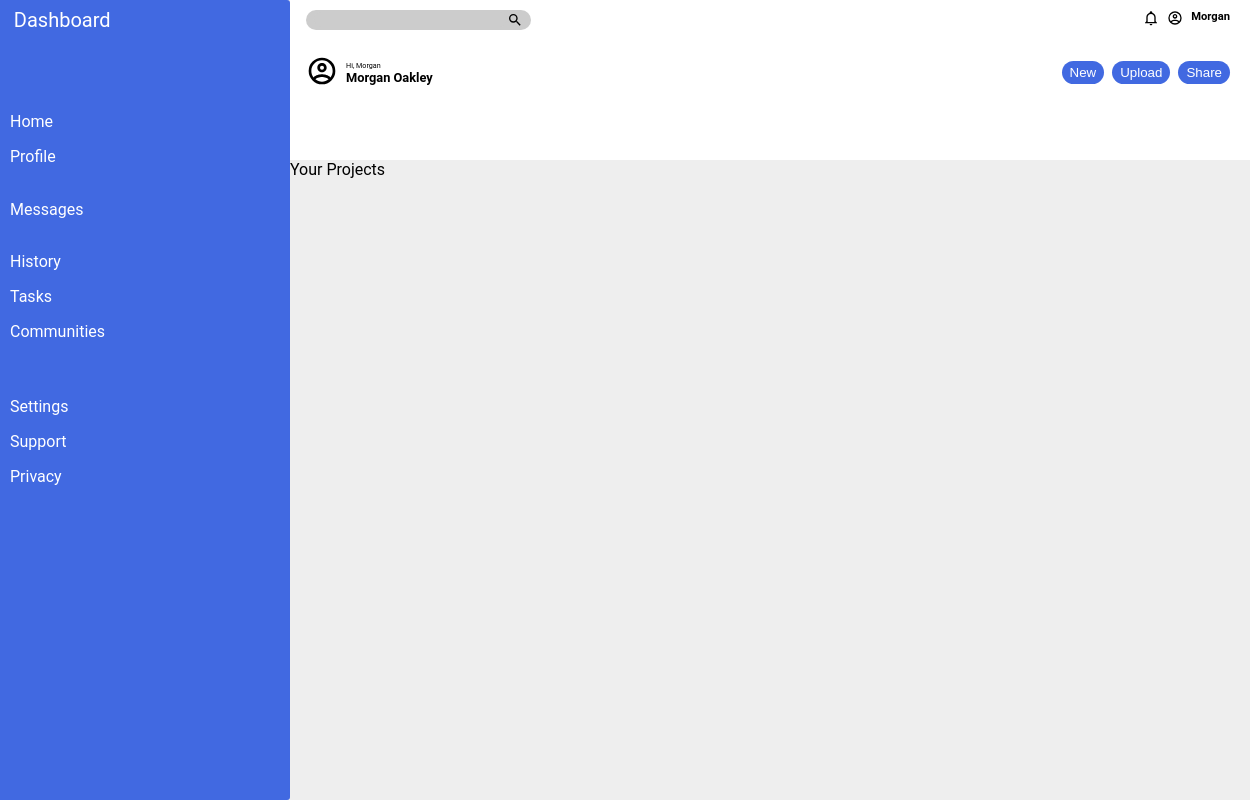
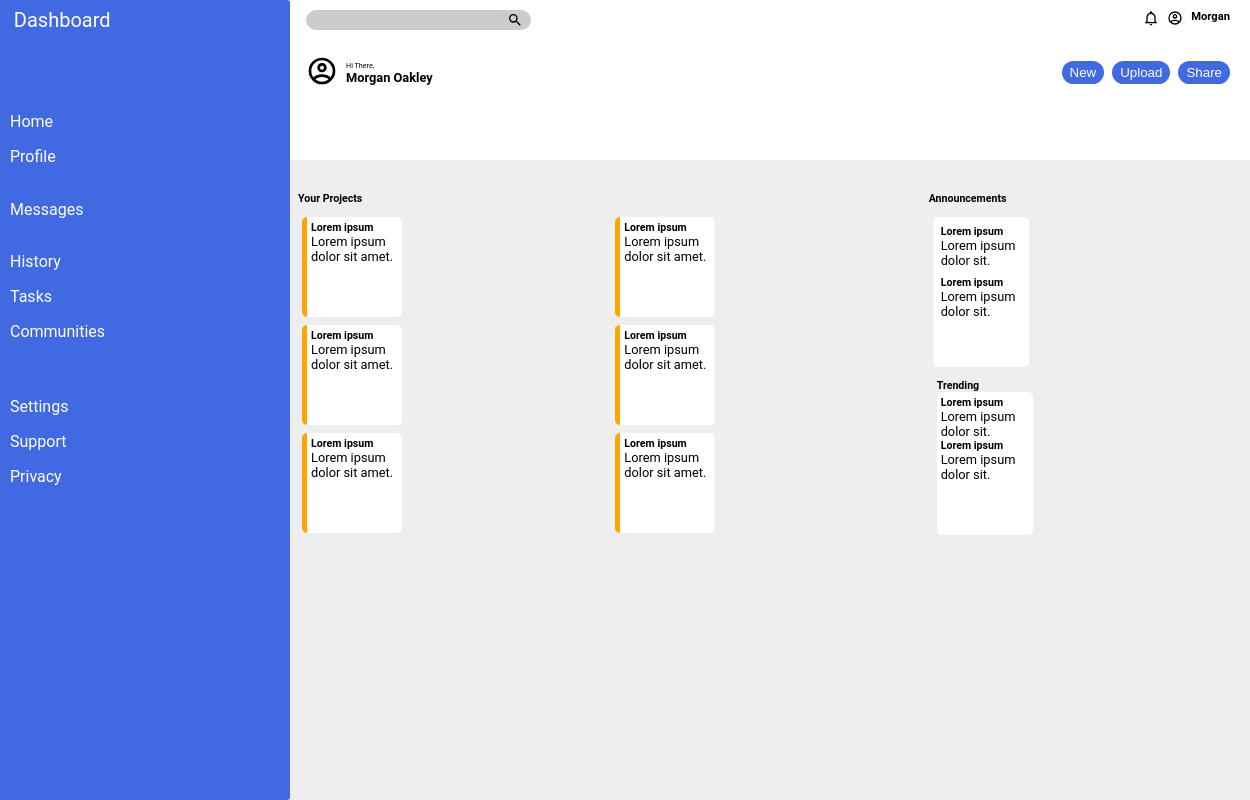
Before and after one commit to AmoroBG/dashboard, a plain HTML site: page index.html in a window 1280 px wide. Shown: the full height of the page, 30-1280 px from the left. Drawn offline with Linux system fonts and the light colour scheme.

Commit message:
Apply styles to the content section

```diff
--- a/index.html
+++ b/index.html
@@ -76,7 +76,7 @@
             <ul class="profile">
               <li><img src="icons/avatar.svg" alt="Avatar" /></li>
               <li class="name">
-                <span class="hi">Hi, Morgan</span> <span>Morgan Oakley</span>
+                <span class="hi">Hi There,</span> <span>Morgan Oakley</span>
               </li>
             </ul>
             <ul class="buttons">
@@ -86,7 +86,61 @@
             </ul>
           </section>
         </section>
-        <section class="projects">Your Projects</section>
+        <section class="content">
+          <section class="projects">
+            <h5>Your Projects</h5>
+            <div class="items">
+              <div class="item">
+                <h5>Lorem ipsum</h5>
+                <p>Lorem ipsum dolor sit amet.</p>
+              </div>
+              <div class="item">
+                <h5>Lorem ipsum</h5>
+                <p>Lorem ipsum dolor sit amet.</p>
+              </div>
+              <div class="item">
+                <h5>Lorem ipsum</h5>
+                <p>Lorem ipsum dolor sit amet.</p>
+              </div>
+              <div class="item">
+                <h5>Lorem ipsum</h5>
+                <p>Lorem ipsum dolor sit amet.</p>
+              </div>
+              <div class="item">
+                <h5>Lorem ipsum</h5>
+                <p>Lorem ipsum dolor sit amet.</p>
+              </div>
+              <div class="item">
+                <h5>Lorem ipsum</h5>
+                <p>Lorem ipsum dolor sit amet.</p>
+              </div>
+            </div>
+          </section>
+          <section class="announcements">
+            <h5>Announcements</h5>
+            <div class="announcements-items">
+              <div class="announcements-item">
+                <div>
+                  <h5>Lorem ipsum</h5>
+                  <p>Lorem ipsum dolor sit.</p>
+                </div>
+                <div>
+                  <h5>Lorem ipsum</h5>
+                  <p>Lorem ipsum dolor sit.</p>
+                </div>
+              </div>
+              <div>
+                <h5>Trending</h5>
+                <div class="announcements-item">
+                  <h5>Lorem ipsum</h5>
+                  <p>Lorem ipsum dolor sit.</p>
+                  <h5>Lorem ipsum</h5>
+                  <p>Lorem ipsum dolor sit.</p>
+                </div>
+              </div>
+            </div>
+          </section>
+        </section>
       </main>
     </div>
   </body>
--- a/styles.css
+++ b/styles.css
@@ -5,7 +5,9 @@
 }
 body {
   background-color: #eee;
-  font-family: Roboto, system-ui, -apple-system, BlinkMacSystemFont, 'Segoe UI', Oxygen, Ubuntu, Cantarell, 'Open Sans', 'Helvetica Neue', sans-serif;
+  font-family: Roboto, system-ui, -apple-system, BlinkMacSystemFont, "Segoe UI",
+    Oxygen, Ubuntu, Cantarell, "Open Sans", "Helvetica Neue", sans-serif;
+  overflow-x: hidden;
 }
 
 /* Utility Classes */
@@ -16,7 +18,7 @@ img {
   width: 1rem;
   cursor: pointer;
 }
-svg{
+svg {
   fill: white;
 }
 
@@ -36,6 +38,12 @@ aside.sidebar {
   flex-direction: column;
   gap: 2.5rem;
 }
+aside.sidebar li:hover,
+aside.sidebar .heading:hover {
+  background-color: white;
+  color: royalblue;
+  border-radius: 5px;
+}
 section.heading {
   margin-bottom: 2rem;
   font-size: 1.25rem;
@@ -44,40 +52,41 @@ section.heading {
   align-items: center;
   gap: 1rem;
 }
-section.heading img{
+section.heading img {
   width: 1.24rem;
 }
 
-ul.menu-items{
+ul.menu-items {
   display: flex;
   flex-direction: column;
 }
-ul.menu-items li{
+ul.menu-items li {
   display: flex;
   align-items: center;
   gap: 1rem;
   margin: 0.5rem 0;
   cursor: pointer;
 }
-main{
+main {
   display: grid;
   grid-template-rows: 1fr 4fr;
 }
-main section.header{
+main section.header {
   background-color: white;
   padding: 0.5rem 1rem;
   display: flex;
   flex-direction: column;
   gap: 1.5rem;
 }
-main section.header .top-row, main section.header .bottom-row{
+main section.header .top-row,
+main section.header .bottom-row {
   display: flex;
   align-items: center;
   justify-content: space-between;
   font-size: 0.7rem;
   font-weight: bold;
 }
-main section.header .top-row ul{
+main section.header .top-row ul {
   display: flex;
 }
 div.search {
@@ -87,43 +96,42 @@ div.search {
   border-radius: 16px;
   padding: 0.125rem 0.5rem;
 }
-div.search input{
+div.search input {
   outline: none;
   border: none;
   border-radius: 8px;
   background-color: #ccc;
   padding: 0 0.5rem;
 }
-ul.header-top-row li{
+ul.header-top-row li {
   padding: 0.125rem 0.25rem;
 }
-main section.header .bottom-row{
+main section.header .bottom-row {
   font-size: 0.8rem;
 }
-.bottom-row ul{
+.bottom-row ul {
   display: flex;
   align-items: center;
 }
-.bottom-row ul.profile{
+.bottom-row ul.profile {
   display: flex;
   align-items: center;
   justify-content: space-between;
   gap: 0.5rem;
 }
-.bottom-row ul.profile img{
+.bottom-row ul.profile img {
   width: 2rem;
-
 }
-ul li.name{
+ul li.name {
   flex: 1;
   display: flex;
   flex-direction: column;
 }
-.hi{
+.hi {
   font-size: 0.45rem;
   font-weight: lighter;
 }
-button{
+button {
   outline: none;
   border: none;
   border-radius: 16px;
@@ -133,6 +141,53 @@ button{
   color: white;
   cursor: pointer;
 }
-button:hover{
+button:hover {
   background-color: blue;
 }
+section.content {
+  display: grid;
+  grid-template-columns: 2fr 1fr;
+  gap: 0.25rem;
+  height: 25rem;
+  width: 100%;
+  padding: 2rem 0.5rem;
+  font-size: 0.8rem;
+}
+section.content div {
+  padding: 0.25rem;
+}
+
+section.projects,
+section.announcements {
+  display: flex;
+  flex-direction: column;
+  gap: 0.5rem;
+}
+div.items {
+  display: grid;
+  grid-template-columns: repeat(2, 1fr);
+  gap: 0.5rem;
+}
+div.item {
+  background-color: white;
+  border-radius: 5px;
+  border-left: 5px solid orange;
+  width: 6.25rem;
+  height: 6.25rem;
+}
+.announcements-items {
+  display: grid;
+  grid-template-rows: repeat(2, 1fr);
+  width: 100%;
+  height: 100%;
+}
+.announcements-item {
+  background-color: white;
+  width: 6rem;
+  height: 95%;
+  border-radius: 5px;
+}
+
+/* background-color: white;
+width: 6.25rem;
+height: 100%; */
```
Lines whose indentation alone changed are shown as unchanged.
